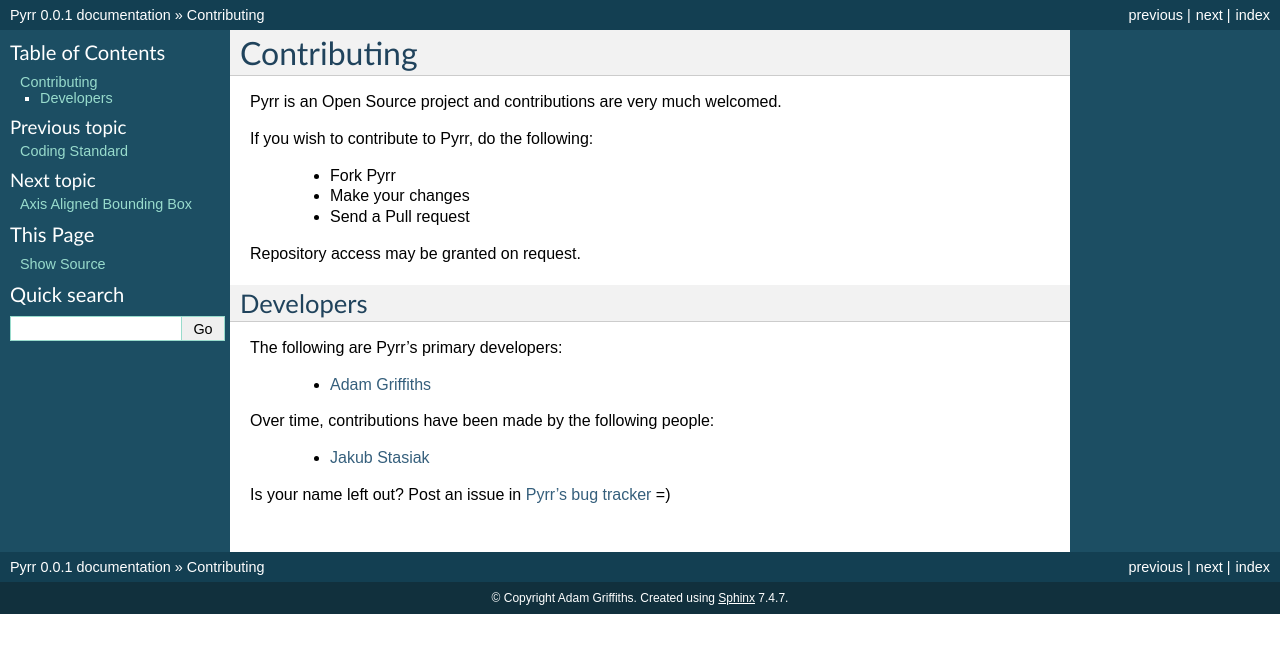
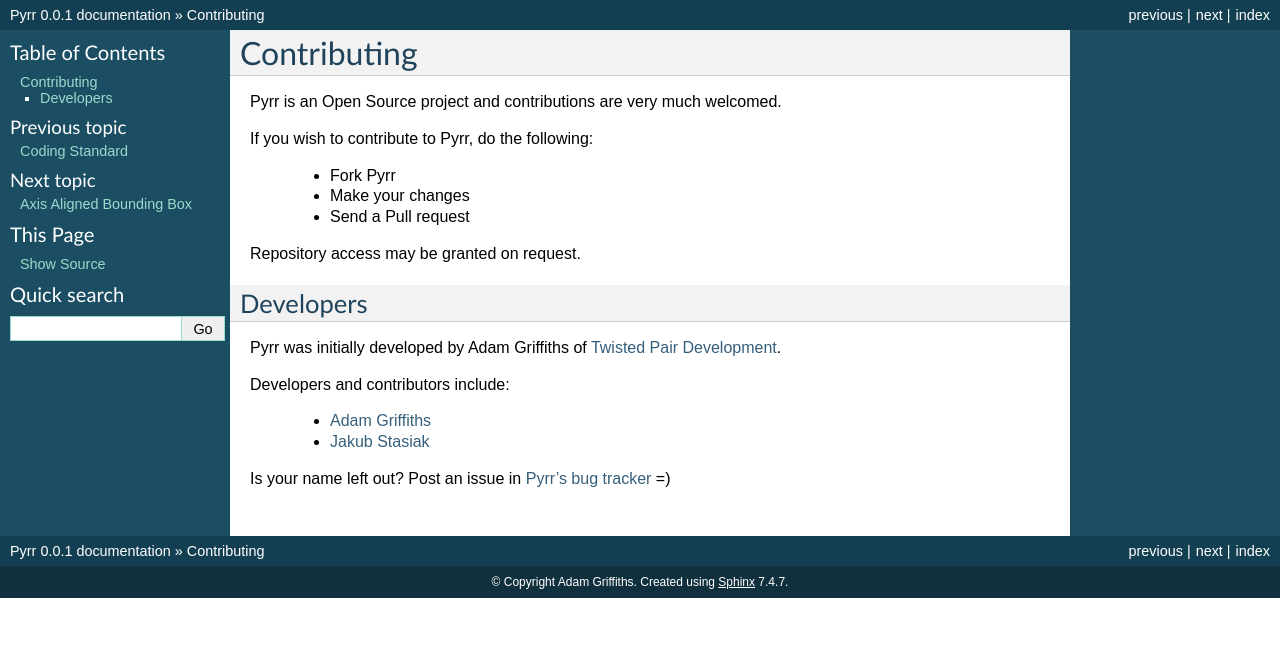
Before and after one commit to adamlwgriffiths/Pyrr, a Sphinx documentation site: the page built from docs/source/info_contributing.rst, in a window 1280 px wide. Shown: the top 653 px of the page. Built offline with Sphinx 7.4.7, drawn with Linux system fonts in a browser that asks for light colours; formulas are drawn with MathJax 3.

Commit message:
Reword contributors section.

```diff
--- a/docs/source/info_contributing.rst
+++ b/docs/source/info_contributing.rst
@@ -19,12 +19,11 @@
 Developers
 ==========
 
-The following are Pyrr's primary developers:
+Pyrr was initially developed by Adam Griffiths of `Twisted Pair Development <http://twistedpairdevelopment.wordpress.com/>`_.
+
+Developers and contributors include:
 
     * `Adam Griffiths <https://github.com/adamlwgriffiths/>`_
-
-Over time, contributions have been made by the following people:
-
     * `Jakub Stasiak <https://github.com/jstasiak/>`_
 
 Is your name left out? Post an issue in `Pyrr's bug tracker <https://github.com/adamlwgriffiths/Pyrr/issues/>`_ =)
```
